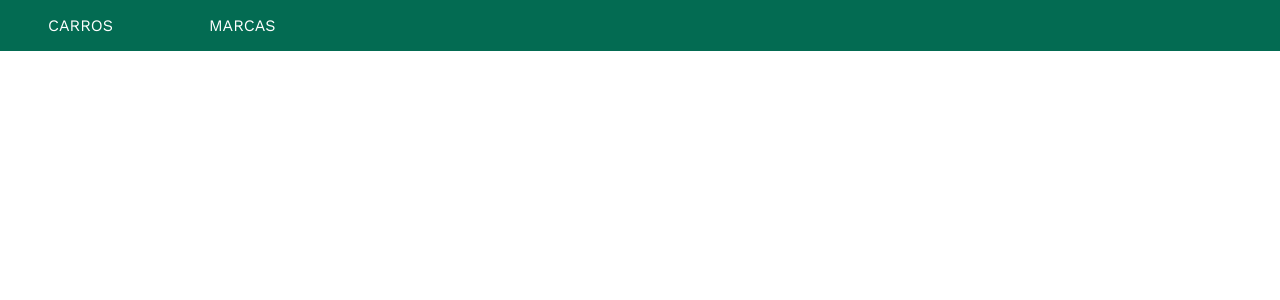
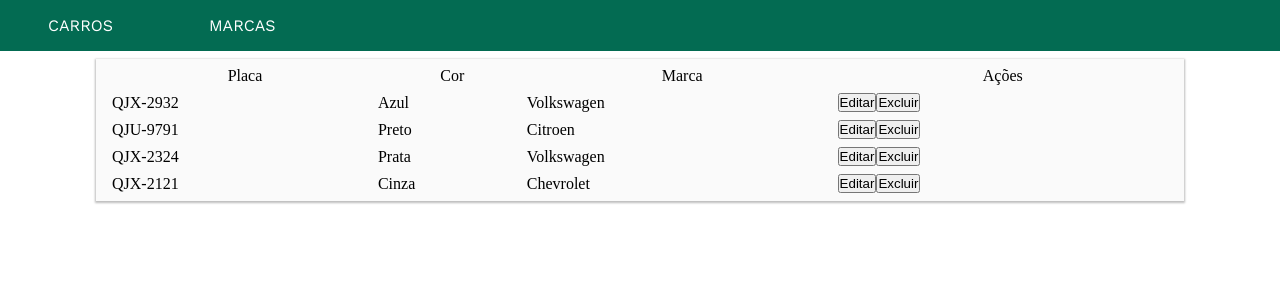
Before and after one commit to Arvo-palma/carros-list, a React (Create React App) app: page /carros in a window 1280 px wide. Shown: the top 300 px of the page. Built offline with nearby package versions, Linux system fonts and the light colour scheme; data requests are answered from the project's data file.

Commit message:
add: cars page and react-query

```diff
--- a/package.json
+++ b/package.json
@@ -8,6 +8,7 @@
     "@testing-library/user-event": "^13.5.0",
     "react": "^18.1.0",
     "react-dom": "^18.1.0",
+    "react-query": "^3.39.1",
     "react-router-dom": "^6.3.0",
     "react-scripts": "^2.1.3",
     "styled-components": "^5.3.5",
--- a/src/App.js
+++ b/src/App.js
@@ -1,5 +1,6 @@
 // vitals
 import React from 'react';
+// import { QueryClientProvider, QueryClient } from 'react-query';
 
 // components
 import Router from './routes';
@@ -7,6 +8,9 @@ import Router from './routes';
 // styles
 import './App.css';
 
+// // instances
+// const queryClient = new QueryClient();
+
 function App() {
   return <Router />;
 }
--- a/src/components/Table/styles.js
+++ b/src/components/Table/styles.js
@@ -2,14 +2,7 @@
 import styled from 'styled-components';
 
 const TableStyled = styled.section`
-  .manage-users-title {
-    color: rgb(50, 50, 50);
-    font-size: 1.4em;
-    font-weight: 700;
-    margin-left: 5em;
-  }
-
-  .manage-users-container {
+  .manage-items-container {
     background-color: rgb(250, 250, 250);
     border-collapse: separate;
     border-spacing: 0 0.5em;
@@ -35,7 +28,6 @@ const TableStyled = styled.section`
         font-size: 1.2em;
         font-weight: 700;
         height: 2em;
-        text-align: center;
         width: 4%;
       }
 
--- a/src/index.js
+++ b/src/index.js
@@ -1,11 +1,13 @@
 // vitals
 import React from "react";
-import ReactDOM from "react-dom";
+import ReactDOM from "react-dom/client";
 
 // components
 import App from "./App";
 
-ReactDOM.render(
-      <App />,
-  document.getElementById("root")
+const root = ReactDOM.createRoot(document.getElementById("root"));
+root.render(
+  <React.StrictMode>
+    <App />
+  </React.StrictMode>
 );
--- a/src/pages/Carros/index.jsx
+++ b/src/pages/Carros/index.jsx
@@ -1,16 +1,37 @@
 // vitals
 import React from 'react';
 
+// tools
+import { useQuery } from 'react-query';
+
 // components
 import NavBar from '../../components/NavBar';
+import Table from '../../components/Table';
 
 function Carros() {
+  const fecthCars = async () => {
+    const response = await fetch('http://localhost:3000/cars');
+    return response.json();
+  };
+
+  const {data, status} = useQuery("carros", fecthCars);
+
+
+  if (status === 'loading') return <div>Carregando...</div>;
+
+  if (status === 'error') return <div>Erro no carregamento</div>;
+
+
+  const carsData = { type: 'carros', list: data };
+
   return (
     <section>
       <nav>
         <NavBar />
       </nav>
-      <div></div>
+      <div>
+        <Table data={carsData} />
+      </div>
     </section>
   )
 }
--- a/src/routes/index.jsx
+++ b/src/routes/index.jsx
@@ -1,6 +1,7 @@
 // vitals
 import React from 'react';
 import { BrowserRouter, Routes, Route, Navigate } from 'react-router-dom';
+import { QueryClientProvider, QueryClient } from 'react-query';
 
 // components
 import Carros from '../pages/Carros';
@@ -8,8 +9,12 @@ import Marcas from '../pages/Marcas';
 import NovoCarro from '../pages/NovoCarro';
 import NovaMarca from '../pages/NovaMarca';
 
+// instances
+const queryClient = new QueryClient();
+
 function Router() {
   return (
+    <QueryClientProvider client={queryClient}>
       <BrowserRouter>
         <Routes>
           <Route exact path="/" element={ <Navigate to="/carros" /> } />
@@ -19,6 +24,7 @@ function Router() {
           <Route exact path="/marcas/novo" element={ <NovaMarca /> } />
         </Routes>
       </BrowserRouter>
+    </QueryClientProvider>
   );
 }
 
```
Also changed, not shown: 1 other file (tests, documents, lock files or other folders). Lines whose indentation alone changed are shown as unchanged.
